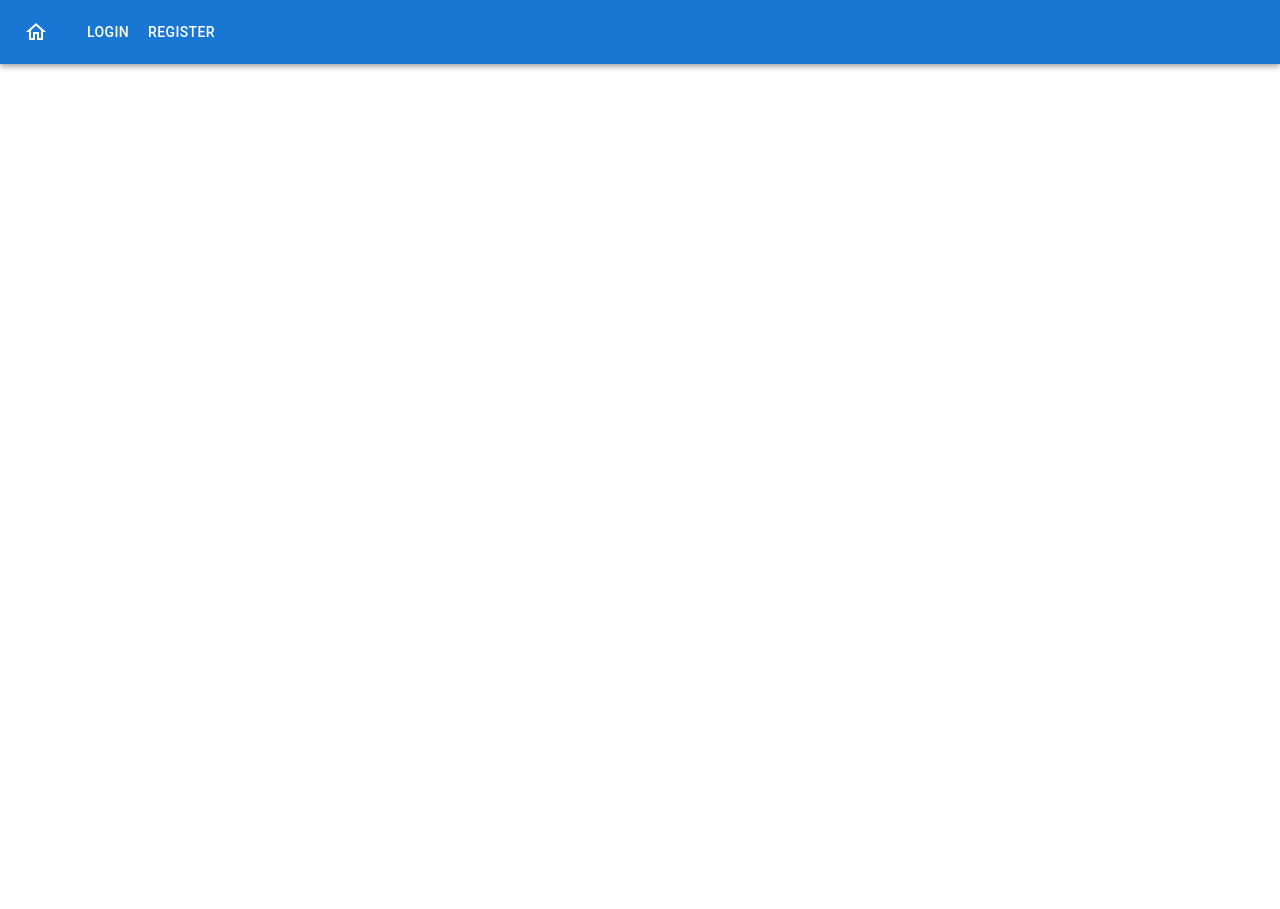
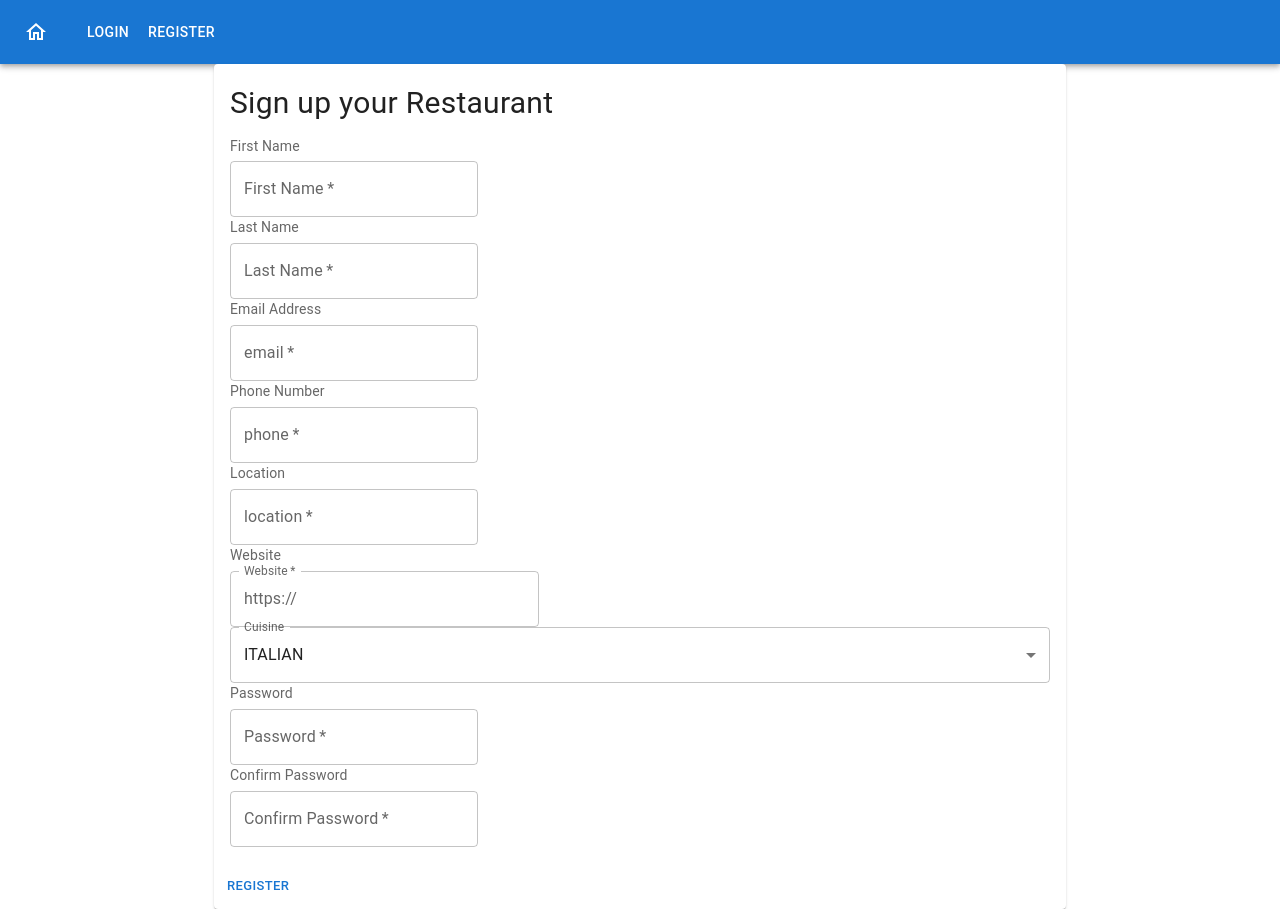
Before and after one commit to unsw-cse-comp3900-9900-23T2/capstone-project-3900f18ameancodingmachine, a React (Create React App) app in the folder eatery-frontend/: page /create-restaurant in a window 1280 px wide. Before the commit this address had no page. Before the commit the page ends 800 px from the top, so only its background shows below. Built offline with nearby package versions, Linux system fonts and the light colour scheme.

Commit message:
add create restaurant page and navigation

```diff
--- a/eatery-frontend/src/App.jsx
+++ b/eatery-frontend/src/App.jsx
@@ -4,8 +4,9 @@ import Banner from './banner/Banner';
 import HomePage from './home/HomePage';
 import LoginPage from './user/LoginPage';
 import RegistrationPage from './user/RegistrationPage';
+import RestaurantRegistrationPage from './restaurant/RestaurantRegistrationPage';
 
-function App() {
+export default function App() {
   return (
     <Router>
       <Banner/>
@@ -13,9 +14,8 @@ function App() {
         <Route path="/" element={<HomePage />} />
         <Route path="/login" element={<LoginPage />} />
         <Route path="/register" element={<RegistrationPage />} />
+        <Route path="/create-restaurant" element={<RestaurantRegistrationPage />} />
       </Routes>
     </Router>
   );
 }
-
-export default App;
--- /dev/null
+++ b/eatery-frontend/src/restaurant/RestaurantRegistrationPage.jsx
@@ -0,0 +1,128 @@
+import * as React from 'react';
+
+import Button from '@mui/material/Button';
+import Card from '@mui/material/Card';
+import CardActions from '@mui/material/CardActions';
+import CardContent from '@mui/material/CardContent';
+import Container from '@mui/material/Container';
+import FormControl from '@mui/material/FormControl';
+import InputAdornment from '@mui/material/InputAdornment';
+import InputLabel from '@mui/material/InputLabel';
+import MenuItem from '@mui/material/MenuItem';
+import Select from '@mui/material/Select';
+import TextField from '@mui/material/TextField';
+import Typography from '@mui/material/Typography';
+
+import { NavLink } from "react-router-dom";
+
+export default function RestaurantRegistrationPage() {
+  const cuisines = [
+    "italian",
+    "french",
+    "mexican",
+    "thai",
+    "japanese",
+    "vietnamese"
+  ]
+
+  const [firstName, setFirstName] = React.useState('');
+  const [lastName, setLastName] = React.useState('');
+  const [email, setEmail] = React.useState('');
+  const [phoneNumber, setPhoneNumber] = React.useState('');
+  const [website, setWebsite] = React.useState('');
+  const [location, setLocation] = React.useState('');
+  const [cuisine, setCuisine] = React.useState(cuisines[0]);
+  const [password, setPassword] = React.useState('');
+  const [confirmPassword, setConfirmPassword] = React.useState('');
+
+
+
+  return (
+    <Container maxWidth="md">
+      <Card sx={{ minWidth: 275 }}>
+        <CardContent>
+          <Typography sx={{ fontSize: 30 }} color="text.primary" gutterBottom>
+            Sign up your Restaurant
+          </Typography>
+          <Typography sx={{ fontSize: 14 }} color="text.secondary" gutterBottom>
+            First Name
+          </Typography>
+          <TextField required id="register-first-name" label="First Name" value={firstName} onChange={(event) => {
+              setFirstName(event.target.value);
+            }}
+          />
+          <Typography sx={{ fontSize: 14 }} color="text.secondary" gutterBottom>
+            Last Name
+          </Typography>
+          <TextField required id="register-last-name" label="Last Name" value={lastName} onChange={(event) => {
+              setLastName(event.target.value);
+            }}
+          />
+          <Typography sx={{ fontSize: 14 }} color="text.secondary" gutterBottom>
+            Email Address
+          </Typography>
+          <TextField required id="register-email" label="email" value={email} onChange={(event) => {
+              setEmail(event.target.value);
+            }}
+          />
+          <Typography sx={{ fontSize: 14 }} color="text.secondary" gutterBottom>
+            Phone Number
+          </Typography>
+          <TextField required id="register-phone" label="phone" value={phoneNumber} inputProps={{ inputMode: 'numeric', pattern: '[0-9]*' }} onChange={(event) => {
+              setPhoneNumber(event.target.value);
+            }}
+          />
+          <Typography sx={{ fontSize: 14 }} color="text.secondary" gutterBottom>
+            Location
+          </Typography>
+          <TextField required id="register-location" label="location" value={location} onChange={(event) => {
+              setLocation(event.target.value);
+            }}
+          />
+          <Typography sx={{ fontSize: 14 }} color="text.secondary" gutterBottom>
+            Website
+          </Typography>
+          <TextField required id="register-website" label="Website" value={website}
+            InputProps={{
+              startAdornment: <InputAdornment position="start">https://</InputAdornment>,
+            }} onChange={(event) => {
+              setWebsite(event.target.value);
+            }}
+          />
+          <FormControl fullWidth>
+            <InputLabel id="select-cuisine-label">Cuisine</InputLabel>
+            <Select
+              labelId="select-cuisine-label"
+              id="select-cuisine"
+              value={cuisine}
+              label="Cuisine"
+              onChange={(event) => {
+                setCuisine(event.target.value);
+              }}
+            >
+              {/* <MenuItem value={cuisines[0]}>{cuisines[0].toUpperCase()}</MenuItem> */}
+              {cuisines.map((c) => <MenuItem value={c}>{c.toUpperCase()}</MenuItem>)}
+            </Select>
+          </FormControl>
+          <Typography sx={{ fontSize: 14 }} color="text.secondary" gutterBottom>
+            Password
+          </Typography>
+          <TextField required type="password" id="register-password" label="Password" value={password} onChange={(event) => {
+              setPassword(event.target.value);
+            }}
+          />
+          <Typography sx={{ fontSize: 14 }} color="text.secondary" gutterBottom>
+            Confirm Password
+          </Typography>
+          <TextField required type="password" id="register-confirm-password" label="Confirm Password" value={confirmPassword} onChange={(event) => {
+              setConfirmPassword(event.target.value);
+            }}
+          />
+        </CardContent>
+        <CardActions>
+          <Button size="small" component={NavLink} to="/">REGISTER</Button>
+        </CardActions>
+      </Card>
+    </Container>
+  );
+}
```
